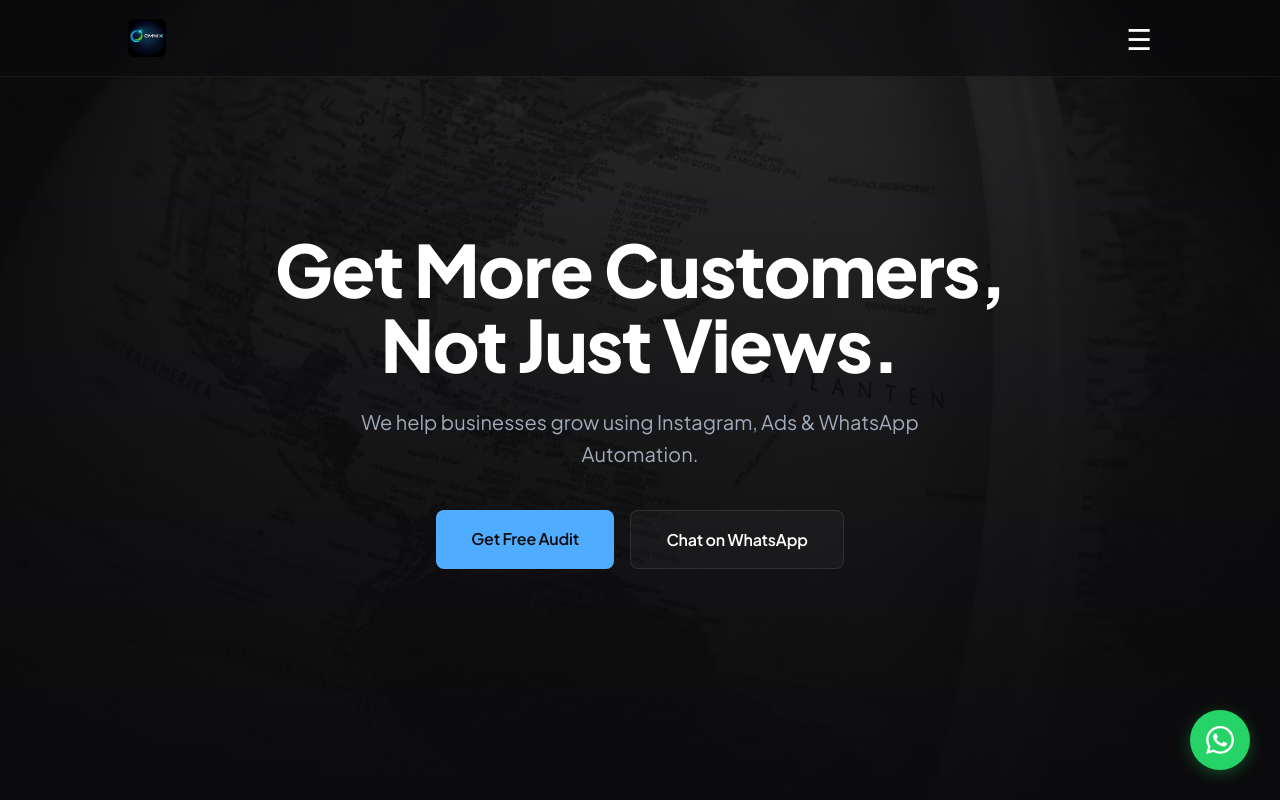
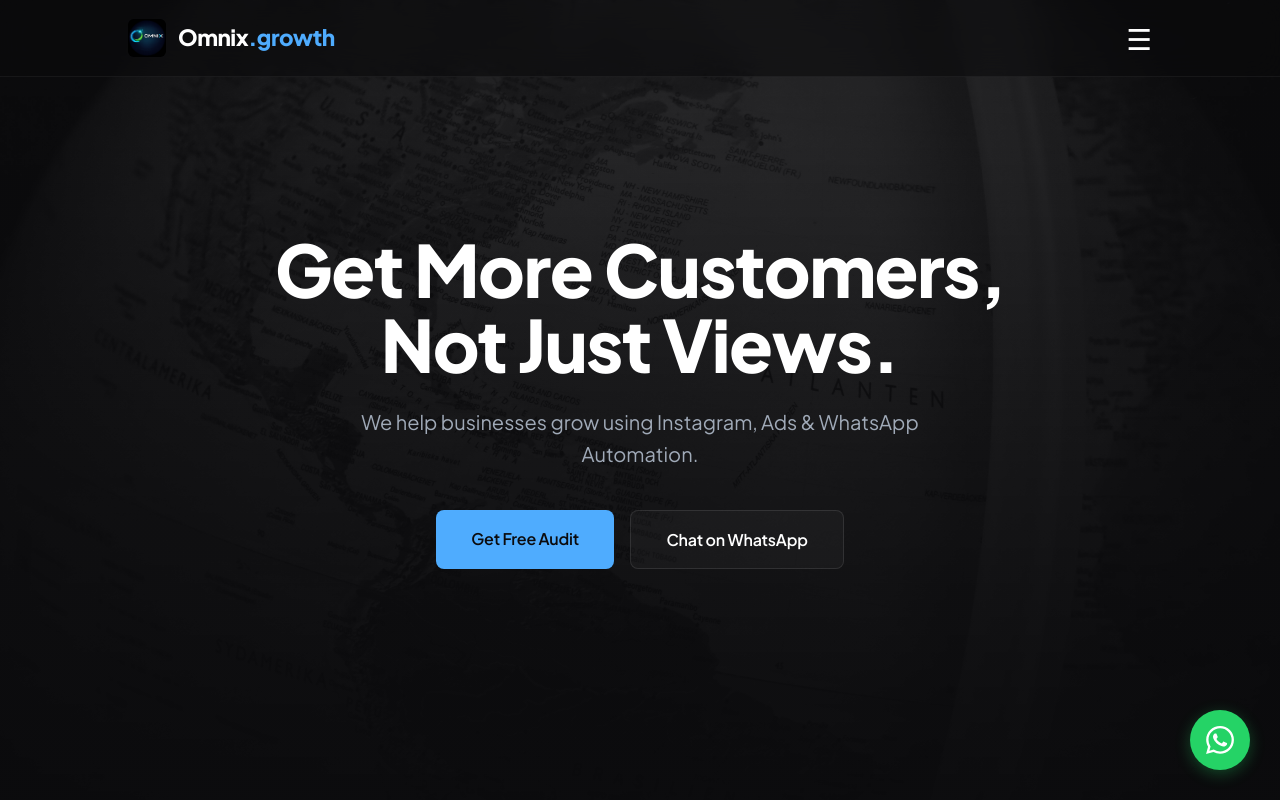
Before and after one commit to swastikbhargava45/Omnix-3d-website, a React (Vite) app: page / in a window 1280 px wide. Shown: the top 800 px of the page. Built offline with nearby package versions, Linux system fonts and the light colour scheme.

Commit message:
Update App.jsx

```diff
--- a/src/App.jsx
+++ b/src/App.jsx
@@ -34,12 +34,20 @@ export default function App() {
         <svg viewBox="0 0 24 24" width="28" height="28" fill="currentColor"><path d="M17.472 14.382c-.297-.149-1.758-.867-2.03-.967-.273-.099-.471-.148-.67.15-.197.297-.767.966-.94 1.164-.173.199-.347.223-.644.075-.297-.15-1.255-.463-2.39-1.475-.883-.788-1.48-1.761-1.653-2.059-.173-.297-.018-.458.13-.606.134-.133.298-.347.446-.52.149-.174.198-.298.298-.497.099-.198.05-.371-.025-.52-.075-.149-.669-1.612-.916-2.207-.242-.579-.487-.5-.669-.51-.173-.008-.371-.01-.57-.01-.198 0-.52.074-.792.372-.272.297-1.04 1.016-1.04 2.479 0 1.462 1.065 2.875 1.213 3.074.149.198 2.096 3.2 5.077 4.487.709.306 1.262.489 1.694.625.712.227 1.36.195 1.871.118.571-.085 1.758-.719 2.006-1.413.248-.694.248-1.289.173-1.413-.074-.124-.272-.198-.57-.347m-5.421 7.403h-.004a9.87 9.87 0 01-5.031-1.378l-.361-.214-3.741.982.998-3.648-.235-.374a9.86 9.86 0 01-1.51-5.26c.001-5.45 4.436-9.884 9.888-9.884 2.64 0 5.122 1.03 6.988 2.898a9.825 9.825 0 012.893 6.994c-.003 5.45-4.437 9.884-9.885 9.884m8.413-18.297A11.815 11.815 0 0012.05 0C5.495 0 .16 5.335.157 11.892c0 2.096.547 4.142 1.588 5.945L.057 24l6.305-1.654a11.882 11.882 0 005.683 1.448h.005c6.554 0 11.89-5.335 11.893-11.893a11.821 11.821 0 00-3.48-8.413Z"/></svg>
       </a>
 
-      {/* TOP NAVIGATION */}
+      {/* TOP NAVIGATION (Upgraded Logo Section) */}
       <nav className="navbar">
-        <div className="logo-container">
-          <img src="/omnix-logo.jpg" alt="Omnix Logo" className="nav-logo" onError={(e) => { e.target.style.display = 'none'; e.target.nextSibling.style.display = 'block'; }}/>
-          <span className="logo-text" style={{display: 'none'}}>Omnix.</span>
-        </div>
+        {/* Clicking this takes you to the top of the page */}
+        <a href="#home" className="logo-container" onClick={(e) => { e.preventDefault(); handleNavClick('home'); }}>
+          {/* Logo Image */}
+          <img
+            src="/omnix-logo.jpg"
+            alt="Omnix"
+            className="nav-logo"
+            onError={(e) => { e.target.style.display = 'none'; }}
+          />
+          {/* Logo Text next to it */}
+          <span className="logo-text">Omnix<span className="text-accent">.growth</span></span>
+        </a>
 
         {/* Hamburger Icon */}
         <button className="hamburger" onClick={() => setIsMenuOpen(!isMenuOpen)}>
@@ -62,7 +70,10 @@ export default function App() {
               <li onClick={() => handleNavClick('services')}>Services</li>
               <li onClick={() => handleNavClick('about')}>About</li>
               <li onClick={() => handleNavClick('why-us')}>Why Us</li>
-              <li className="menu-highlight" onClick={() => handleNavClick('home')}>Get Audit</li>
+              <li className="menu-highlight" onClick={() => {
+                setIsMenuOpen(false);
+                window.open('https://wa.me/91XXXXXXXXXX?text=Hi,%20I%20want%20a%20free%20audit', '_blank');
+              }}>Get Audit</li>
             </ul>
           </motion.div>
         )}
```
